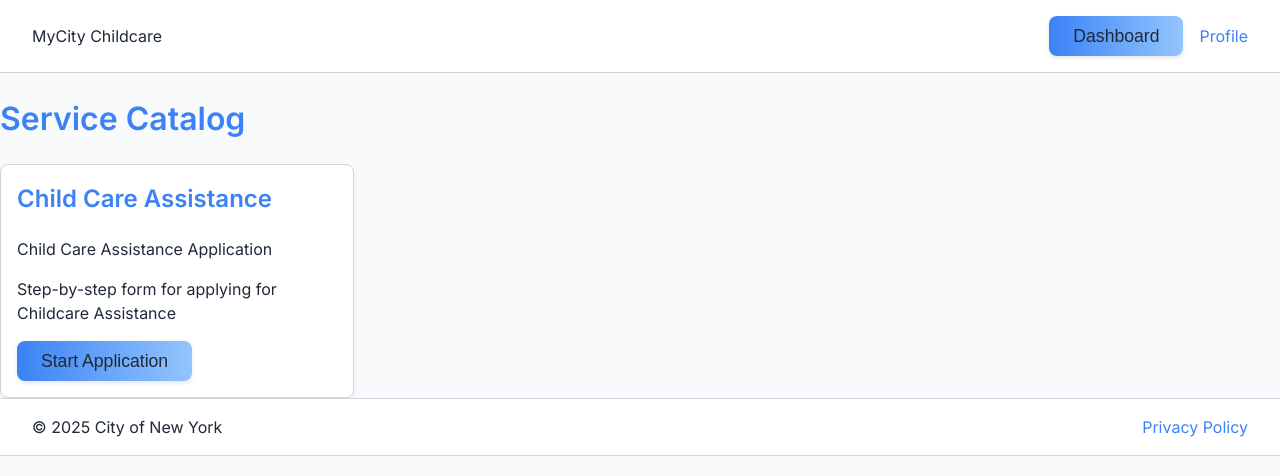
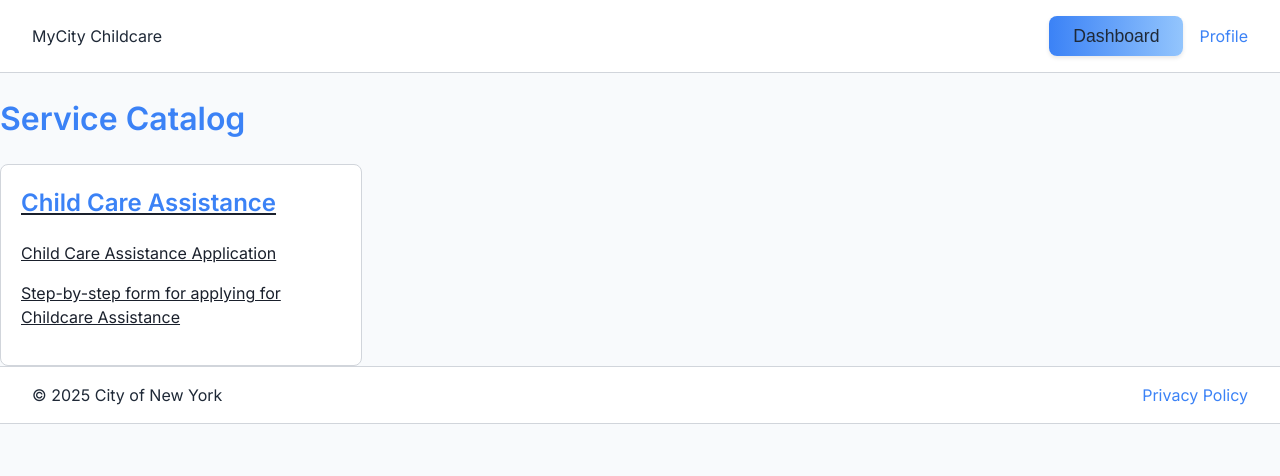
Before and after one commit to mkanpa-git/intake-form-app, a React (Create React App) app in the folder test-form/: page / in a window 1280 px wide. Shown: the top 476 px of the page. Built offline with nearby package versions, Linux system fonts and the light colour scheme.

Commit message:
Update card components with interactive styles

```diff
--- a/test-form/src/components/ApplicationCard.jsx
+++ b/test-form/src/components/ApplicationCard.jsx
@@ -3,12 +3,18 @@ import React from 'react';
 export default function ApplicationCard({ id, serviceName, interactionName, savedAt, onContinue }) {
   const formatted = savedAt ? new Date(savedAt).toLocaleString() : '';
   return (
-    <div className="card app-card">
+    <a
+      href="#"
+      className="card__primary-action app-card"
+      onClick={(e) => {
+        e.preventDefault();
+        onContinue && onContinue(id);
+      }}
+    >
       <h3 className="card-title">{serviceName}</h3>
       <p className="interaction-name">{interactionName}</p>
       <p className="app-id">ID: {id}</p>
       {formatted && <p className="saved-date">Saved: {formatted}</p>}
-      <button onClick={() => onContinue(id)}>Continue</button>
-    </div>
+    </a>
   );
 }
--- a/test-form/src/components/ServiceCard.jsx
+++ b/test-form/src/components/ServiceCard.jsx
@@ -2,11 +2,17 @@ import React from 'react';
 
 export default function ServiceCard({ name, interaction, description, onStart }) {
   return (
-    <div className="card service-card">
+    <a
+      href="#"
+      className="card__primary-action service-card"
+      onClick={(e) => {
+        e.preventDefault();
+        onStart && onStart();
+      }}
+    >
       <h2 className="card-title">{name}</h2>
       <p className="interaction-name">{interaction}</p>
       <p className="description">{description}</p>
-      <button onClick={onStart}>Start Application</button>
-    </div>
+    </a>
   );
 }
--- a/test-form/src/form.css
+++ b/test-form/src/form.css
@@ -310,13 +310,25 @@ button:disabled {
 
 
 /* Card layouts */
-.card {
-  background: var(--surface);
-  border: 1px solid var(--border);
-  border-radius: var(--radius);
-  padding: 1rem;
-  box-shadow: var(--shadow);
+.card__primary-action {
+  display: block;
+  padding: 1.25rem;
+  border: 1px solid #d1d5db;
+  background-color: white;
+  border-radius: 0.5rem;
+  transition: all 0.25s ease-in-out;
+  color: #1a202c;
   max-width: 320px;
+  text-align: left;
+}
+
+.card__primary-action:hover,
+.card__primary-action:focus {
+  box-shadow: 0 6px 16px rgba(0, 0, 0, 0.15);
+  transform: translateY(-4px);
+  border-color: #2563eb;
+  text-decoration: none;
+  background-color: #f9fafb;
 }
 
 .catalog-grid,
```
